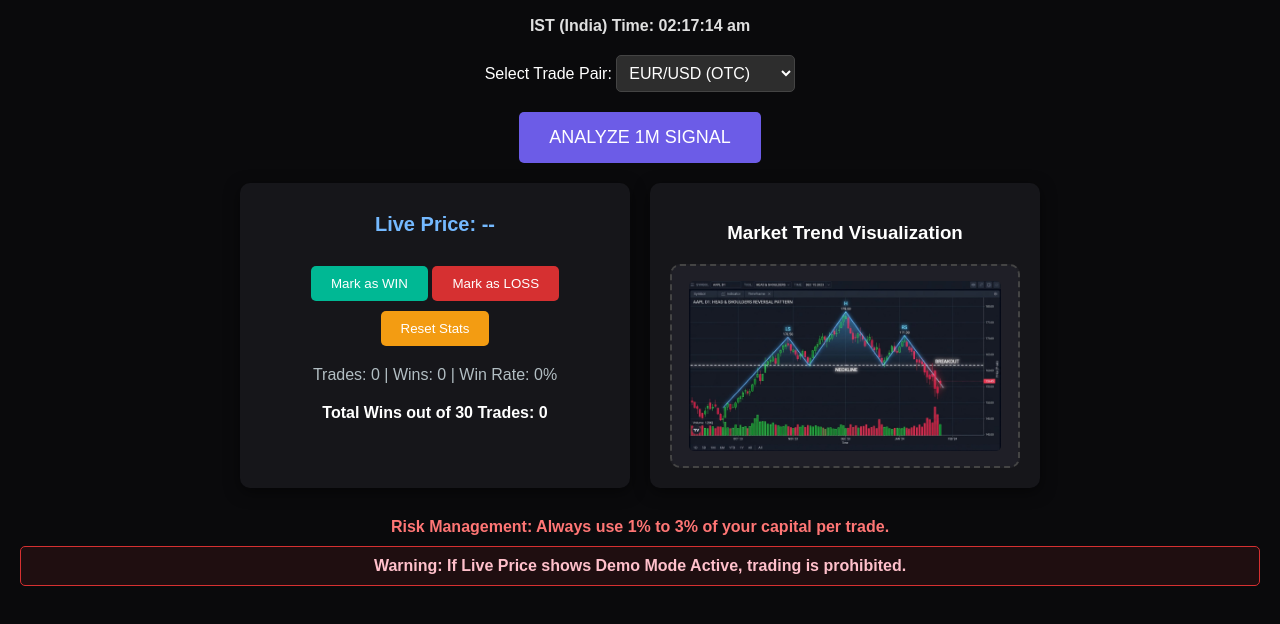
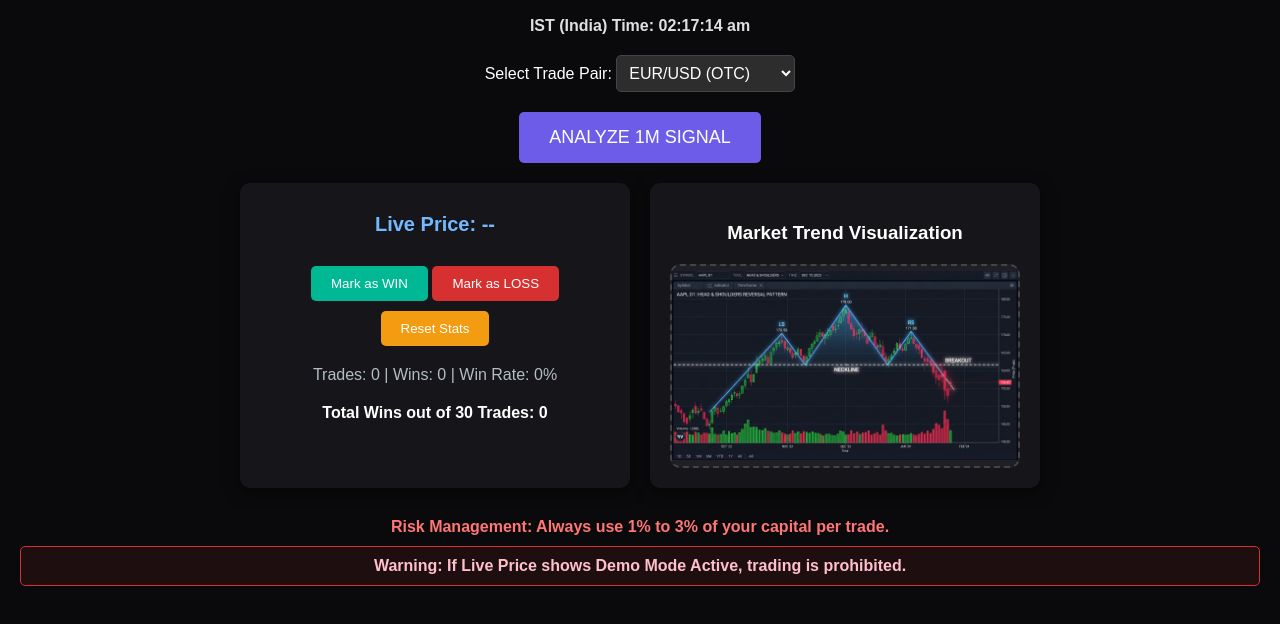
Before and after one commit to kingjonlove-art/AI-TRADER, a plain HTML site: page index.html in a window 1280 px wide. Shown: the part 140-764 px from the top of the page. Drawn offline with Linux system fonts and the light colour scheme.

Commit message:
Update index.html

```diff
--- a/index.html
+++ b/index.html
@@ -152,8 +152,7 @@
             100% { opacity: 0.1; }
         }
         .chart-image {
-            max-width: 90%;
-            max-height: 90%;
+            width: 100%; height: 100%; object-fit: contain;
             border-radius: 5px;
         }
     </style>
```
